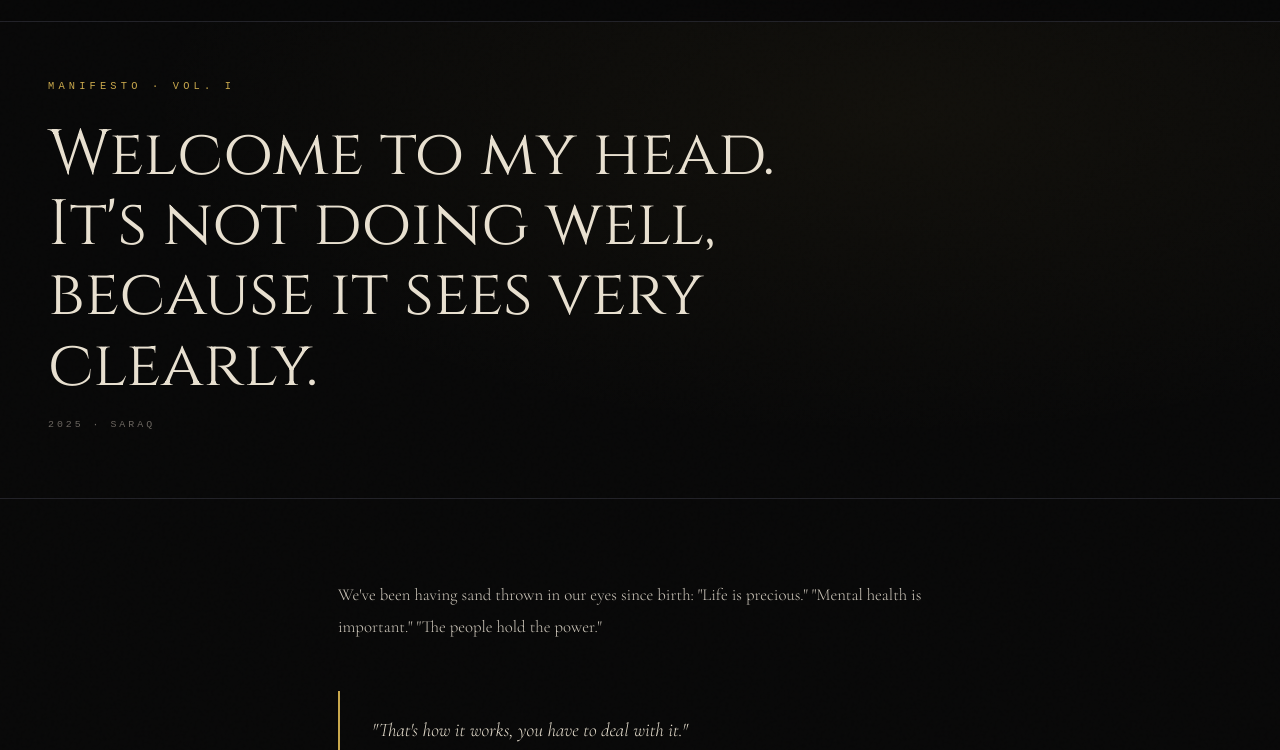
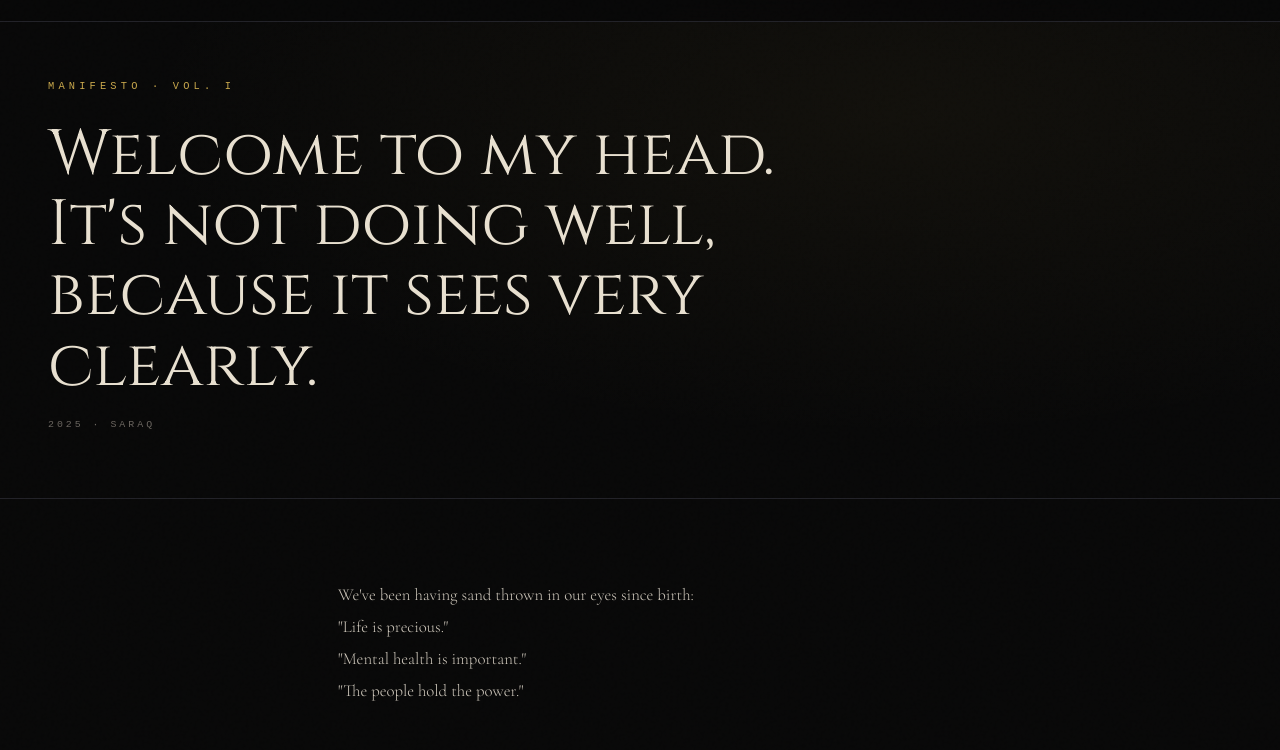
Before and after one commit to SET1720/Reveloquences-SaraQ, a plain HTML site: page articles/welcome-to-my-head.html in a window 1280 px wide. Shown: the part 50-800 px from the top of the page. Drawn offline with nearby package versions, Linux system fonts and the light colour scheme; a web font is replaced by a local one.

Commit message:
Add files via upload

```diff
--- a/articles/welcome-to-my-head.html
+++ b/articles/welcome-to-my-head.html
@@ -139,9 +139,9 @@
   <!-- 🔧 CHANGE: write your article here -->
   <article class="article-body">
 
-    <p>We've been having sand thrown in our eyes since birth:
-        "Life is precious."
-        "Mental health is important."
+    <p>We've been having sand thrown in our eyes since birth:<br/>
+        "Life is precious."<br/>
+        "Mental health is important."<br/>
         "The people hold the power."</p>
 
     <!-- EXEMPLE DE CITATION MISE EN VALEUR -->
```
